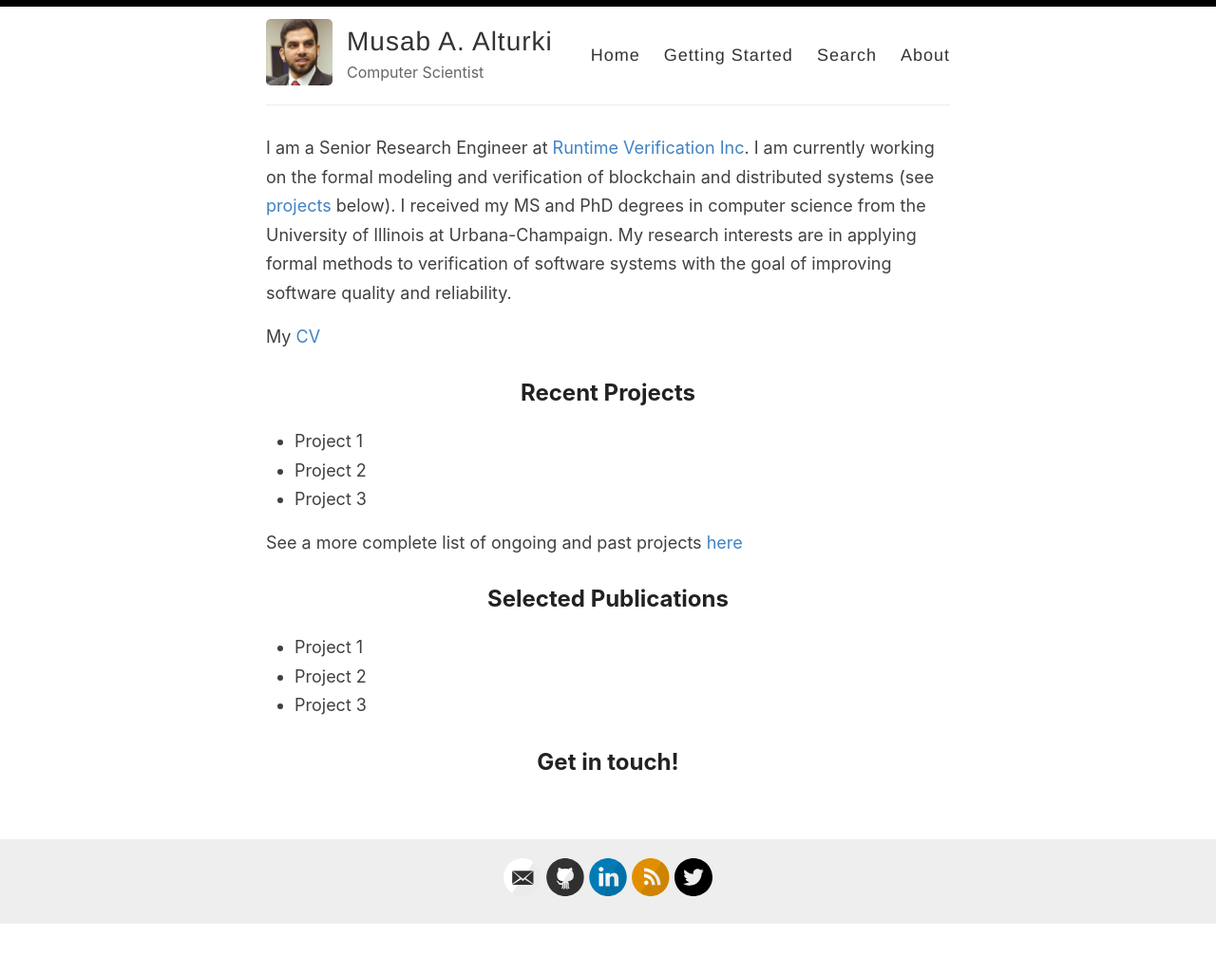
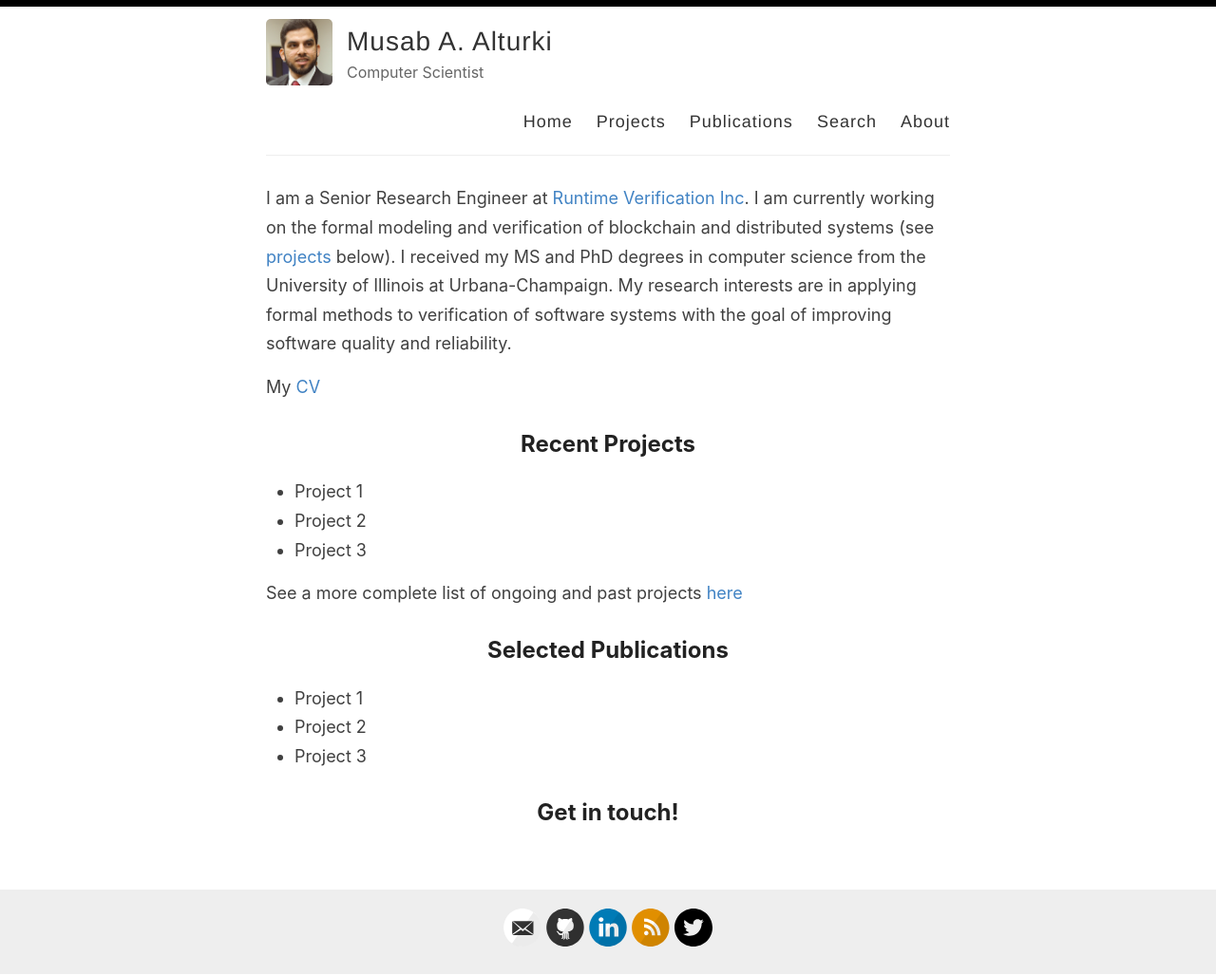
Before and after one commit to malturki/malturki-old.github.io, a Jekyll site: the page built from index.md, in a window 1280 px wide. Shown: the whole page at 95% size. Built offline with Jekyll 4.4.1, drawn with Linux system fonts in a browser that asks for light colours; before the commit the page ends 973 px from its top, so only the background shows below that.

Commit message:
Update default.html

```diff
--- a/_layouts/default.html
+++ b/_layouts/default.html
@@ -28,7 +28,8 @@
 
             <nav>
               <a href="{{ site.baseurl }}/">Home</a>
-              <a href="{{ site.baseurl }}/getting-started">Getting Started</a>
+              <a href="{{ site.baseurl }}/projects">Projects</a>
+              <a href="{{ site.baseurl }}/projects">Publications</a>
               <a href="{{ site.baseurl }}/search">Search</a>
               <a href="{{ site.baseurl }}/about">About</a>
             </nav>
```
